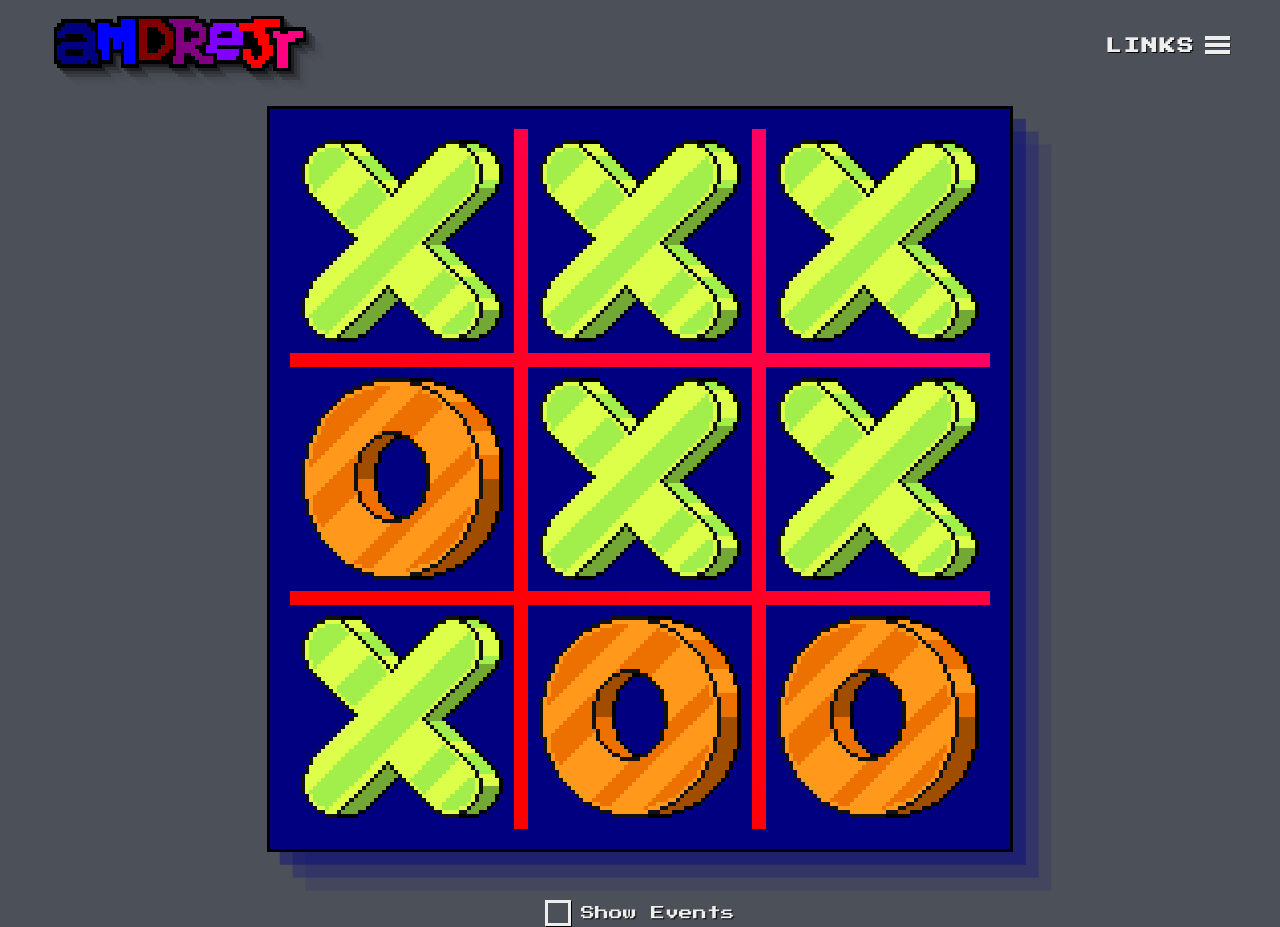
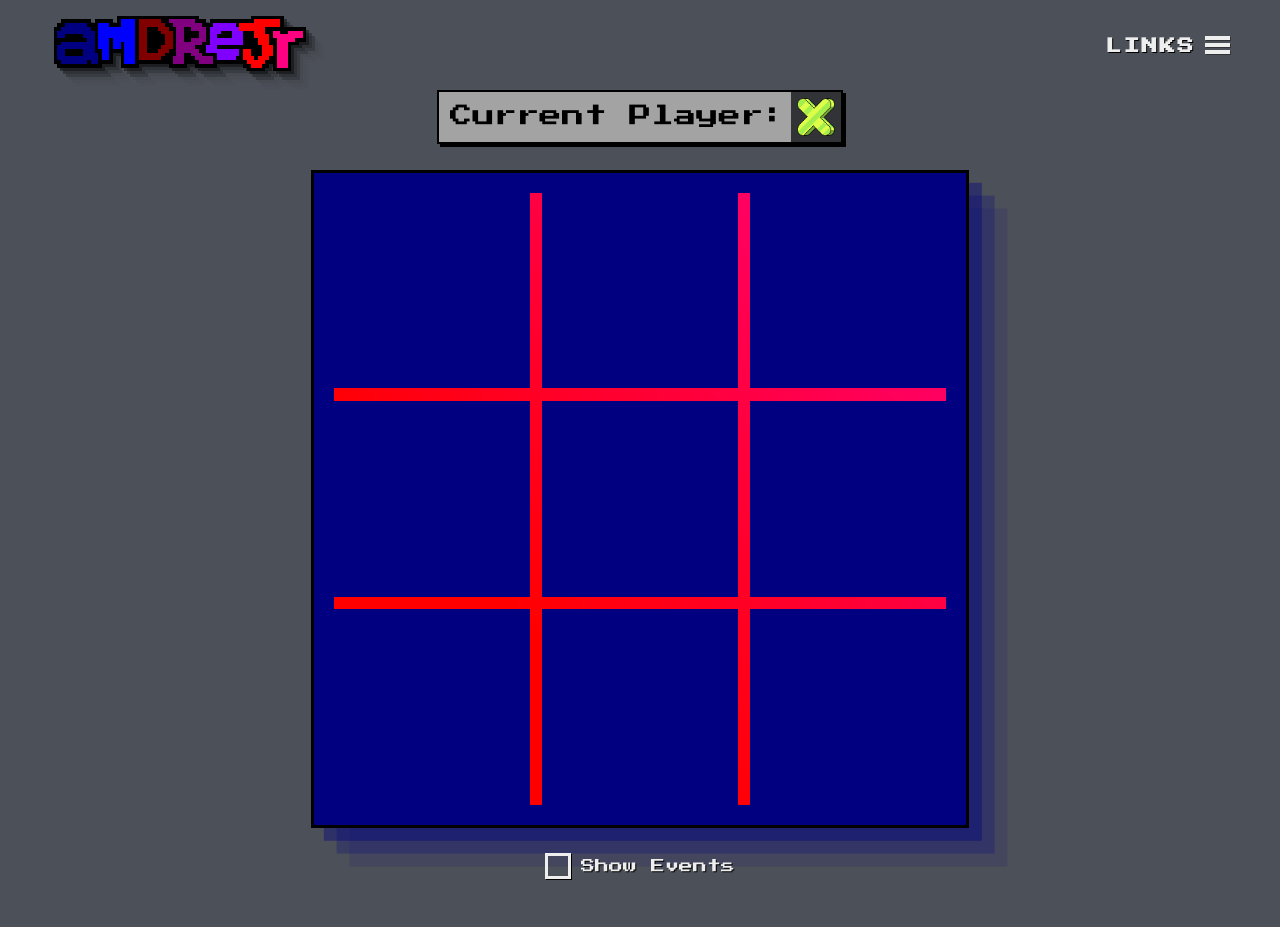
Before and after one commit to amdrejr/react-tic-tac-toe, a React (Vite) app: page / in a window 1280 px wide. After the commit the page ends 880 px from the top, so only its background shows below. Built offline with nearby package versions, Linux system fonts and the light colour scheme.

Commit message:
commit pra fechar a noite

```diff
--- a/src/components/Board/index.tsx
+++ b/src/components/Board/index.tsx
@@ -1,19 +1,26 @@
 import Player from '../../objects/Player';
 import './styles.css'
 
-const Board = () => {
+interface BoardProps {
+    casas: Array<'x' | 'o' | ''>;
+    jogada: (casa: number) => void;
+}
+
+
+const Board = ({casas, jogada}:BoardProps) => {
+
     return (
         <section className='board-container'>
             <main className="board">
-                <Player player='x'/>
-                <Player player='x'/>
-                <Player player='x'/>
-                <Player player='o'/>
-                <Player player='x'/>
-                <Player player='x'/>
-                <Player player='x'/>
-                <Player player='o'/>
-                <Player player='o'/>
+                {
+                    casas.map((valor, posicao) => {
+                        return <Player key={'casa-' + posicao} player={valor} click={{
+                            casa: posicao,
+                            callback: jogada
+                        }}  />
+
+                    })
+                }
             </main>
         </section>
     )
--- a/src/components/Board/styles.css
+++ b/src/components/Board/styles.css
@@ -1,5 +1,4 @@
 .board-container {
-    width: max-content;
     background-color: var(--color-eighth);
     padding: 20px;
     font-size: clamp(.5rem, 3vw, 2rem);
@@ -15,15 +14,28 @@
     grid-template-columns: 1fr 1fr 1fr;
     grid-template-rows: 1fr 1fr 1fr;
     gap: 2%;
-    width: clamp(220px, 80vw, 700px);
-    height: clamp(220px, 80vw, 700px);
+    width: clamp(220px, 80vw, 612px);
+    height: clamp(220px, 80vw, 612px);
     background-color: var(--color-fifth);
     background-image: linear-gradient(45deg, #ff0000 30%, #ff0080 100%);
+}
+
+.board > .player {
+    width: 100%;
+    height: 100%;
+    background-color: var(--color-eighth);
+    cursor: pointer;
+    transition: all .2s linear;
+}
+
+.board > .player:hover {
+    background-color: var(--color-seventh);
 }
 
 .board > .player > img {
     image-rendering: pixelated;
     width: 100%;
+    height: 100%;
     padding: 5%;
     background-color: var(--color-eighth);
 }
--- /dev/null
+++ b/src/components/CurrentPlayer/index.tsx
@@ -0,0 +1,17 @@
+import './styles.css';
+
+import circle from '../../assets/imgs/circulo.png';
+import cross from '../../assets/imgs/xis.png';
+
+interface CurrentPlayerProps {
+    player: 'x' | 'o';
+}
+
+const CurrentPlayer = ({player}:CurrentPlayerProps) => (
+    <figure className='current-player'>
+        <figcaption>Current Player:</figcaption>
+        <img src={player === 'x' ? cross : circle} alt={player.toUpperCase()} />
+    </figure>
+)
+
+export default CurrentPlayer;
--- /dev/null
+++ b/src/components/CurrentPlayer/styles.css
@@ -0,0 +1,20 @@
+.current-player {
+    display: inline-flex;
+    align-items: center;
+    background-color: var(--color-white-fourth);
+    border: 2px solid var(--color-black-first);
+    box-shadow: 3px 3px 0 var(--color-black-first);
+    text-indent: 6px;
+}
+
+.current-player > figcaption {
+    font-family: var(--font-title);
+    margin: 0 5px;
+    font-size: clamp(.75rem, 4vw, 1.4rem);
+}
+
+.current-player > img {
+    width: clamp(35px, 12vw, 50px);
+    padding: 6px;
+    background-color: var(--color-black-second);
+}
--- a/src/objects/Player/index.tsx
+++ b/src/objects/Player/index.tsx
@@ -2,15 +2,39 @@ import './styles.css';
 
 import Cross from  '../../assets/imgs/xis.png';
 import Circle from  '../../assets/imgs/circulo.png';
+import { useState } from 'react';
 
 interface PlayerProps {
-  player: 'x' | 'o'; // Uma forma de garantir que player só pode ser 'x' ou 'o'
+  player: 'x' | 'o' | ''; // Uma forma de garantir que player só pode ser 'x' ou 'o'
+  click: {
+    casa: number,
+    callback: (v:number) => void
+  }
 }
 
-const Player: React.FC<PlayerProps> = ({ player }) => (
-  <button className="player">
-    <img src={player === 'x' ? Cross : Circle} alt={`Player ${player.toUpperCase()}`} />
-  </button>
-);
+const Player: React.FC<PlayerProps> = ({ player = '', click }) => {
+
+  const [isClicked, setIsClicked] = useState<boolean>(false);
+  let actualPlayer:string;
+
+  const casaClicked = () => {
+    setIsClicked(true);
+    click.callback(click.casa);
+  }
+
+  if (player === 'x') {
+    actualPlayer = Cross;
+  } else if (player === 'o') {
+    actualPlayer = Circle;
+  } else {
+    actualPlayer = '';
+  }
+
+  return (
+    <button onClick={casaClicked} className="player" disabled={isClicked}>
+      {actualPlayer && <img src={actualPlayer} alt={player ? `Player ${player?.toUpperCase()}` : ''} />}
+    </button>
+  )
+};
 
 export default Player;
--- a/src/pages/About/styles.css
+++ b/src/pages/About/styles.css
@@ -25,14 +25,14 @@
 
 #about > h2 {
     font-family: var(--font-title);
-    font-size: clamp(.8rem, 4vw, 2rem);
+    font-size: clamp(.8rem, 5vw, 2rem);
     color: var(--color-white-first);
     text-shadow: var(--text-shadow-small)
 }
 
 #about > p {
     font-family: var(--font-body);
-    font-size: clamp(.9rem, 4vw, 1.4rem);
+    font-size: clamp(.9rem, 4vw, 1.2rem);
     color: var(--color-white-first);
     text-shadow: var(--text-shadow-small)
 }
--- a/src/pages/Game/index.tsx
+++ b/src/pages/Game/index.tsx
@@ -1,16 +1,56 @@
+import { useState } from 'react';
 import Board from '../../components/Board';
+import CurrentPlayer from '../../components/CurrentPlayer';
 import Header from '../../components/Header';
 import ShowEvents from '../../components/ShowEvents';
 import './styles.css';
 
-const Game = () => (
+const Game = () => {
+    // const casas:('x' | 'o' | '')[] = ['x', 'o', '', '', 'x', '', '', 'o', ''];
+
+    const [casas, setCasas] = useState<('x' | 'o' | '')[]>(['', '', '', '', '', '', '', '', '']);
+    const [currentPlayer, setCurrentPlayer] = useState<'x' | 'o'>('x');
+    const [winner, setWinner] = useState<'x' | 'o' | ''>('');
+
+    const jogada = (casaIndex: number) => {
+        // atualizar o board
+        const newCasas = [...casas];
+        newCasas[casaIndex] = currentPlayer;
+        setCasas(newCasas);
+        // atualizar o jogador
+        setCurrentPlayer(currentPlayer === 'x' ? 'o' : 'x');
+        // verificar se alguém ganhou
+        checkWinner(newCasas);
+    }
+
+    // 0 1 2
+    // 3 4 5
+    // 6 7 8
+    const checkWinner = (casas:('x' | 'o' | '')[]) => {
+        console.log(casas);
+
+        switch (true) {
+            case casas[0] === 'x' && casas[1] === 'x' && casas[2] === 'x':
+                setWinner('x');
+                console.log('X ganhou');
+                break;
+            case casas[0] === 'o' && casas[1] === 'o' && casas[2] === 'o':
+                setWinner('o');
+                console.log('O ganhou');
+                break;
+        }
+    }
+
+    return (
         <>
             <Header toLink='/about' />
             <main id='game'>
-            <Board />
+                <CurrentPlayer player={currentPlayer} />
+                {!winner && <Board casas={casas} jogada={jogada}/>}
                 <ShowEvents show={true} />
             </main>
         </>
     )
+}
 
 export default Game;
--- a/src/pages/Game/styles.css
+++ b/src/pages/Game/styles.css
@@ -1,7 +1,6 @@
 #game {
     display: flex;
     flex-direction: column;
-    margin-top: 1rem;
-    gap: clamp(1.5rem, 4vw, 3rem);
+    gap: clamp(1.2rem, 4vw, 1.6rem);
     align-items: center;
 }
--- a/src/styles/settings/colors.css
+++ b/src/styles/settings/colors.css
@@ -1,7 +1,7 @@
 :root {
     --color-first: #ff8201;
     --color-second: #a2ee4b;
-    --color-third: #800080;
+    --color-third: #13cf77;
     --color-fourth: #8000ff;
     --color-fifth: #ff0000;
     --color-sixth: #ff0080;
```
Lines whose indentation alone changed are shown as unchanged.
